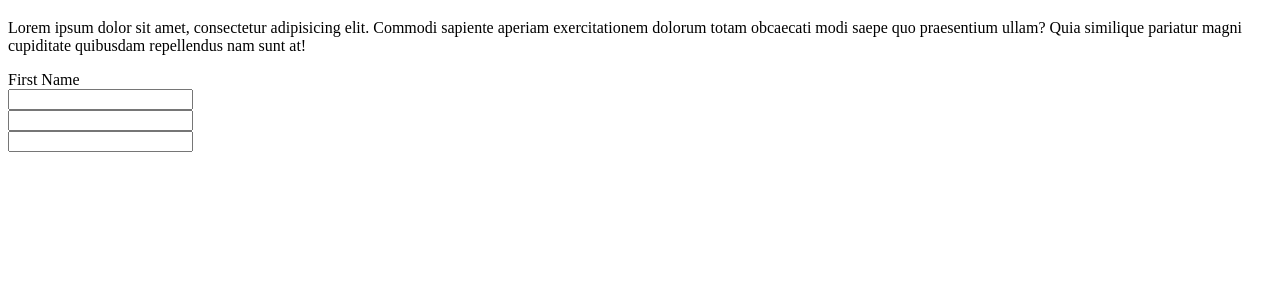
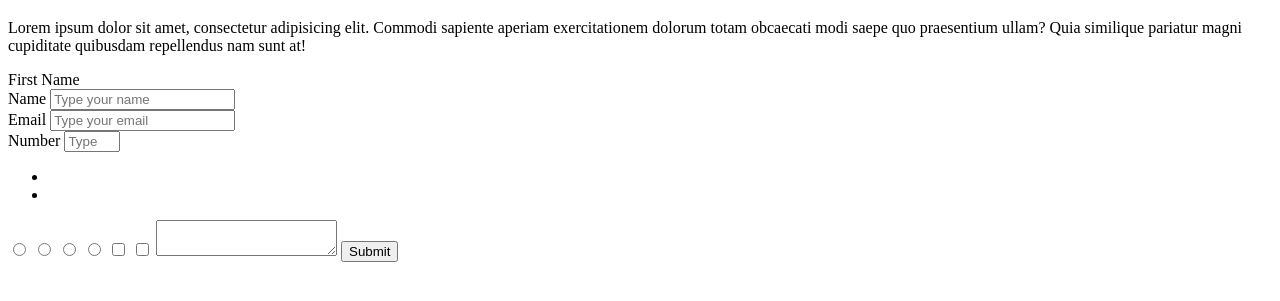
Before and after one commit to Owoeye-Babatope/CollaborativeLearningWithRex, a plain HTML site: page index.html in a window 1280 px wide. Shown: the part 61-362 px from the top of the page. Drawn offline with Linux system fonts and the light colour scheme.

Commit message:
completed story 10 to 16 but not 12

```diff
--- a/index.html
+++ b/index.html
@@ -18,9 +18,29 @@
     </p>
     <form id="survey-form">
       <label for="name">First Name </label><br />
-      <input required type="text" id="name" name="name" /><br />
-      <input required type="email" id="email" name="email" /><br />
-      <input required type="number" id="number" name="number" /><br />
+
+      <label id="name-label" for="name">Name</label>
+      <input required type="text" id="name" placeholder="Type your name" name="name" /><br />
+
+      <label id="email-label" for="name">Email</label>
+      <input required type="email" id="email" placeholder="Type your email" name="email" /><br />
+
+      <label id="number-label" for="name">Number</label>
+      <input required type="number" min="0" max="20"id="number" placeholder="Type your number" name="number" /><br />
+
+      <ul id="dropdown">
+        <li></li>
+        <li></li>
+      </ul>
+      <input type="radio" value="anything" name="anything" />
+      <input type="radio" value="anything" name="anything" />
+      <input type="radio" value="somthing" name="somthing" />
+      <input type="radio" value="somthing" name="somthing" />
+
+      <input type="checkbox" name="checkbox" value="checked">
+      <input type="checkbox" name="checkbox" value="checked">
+      <textarea></textarea>
+      <input type="submit" id="submit"/>
     </form>
     <script src="js/index.js"></script>
   </body>
```
